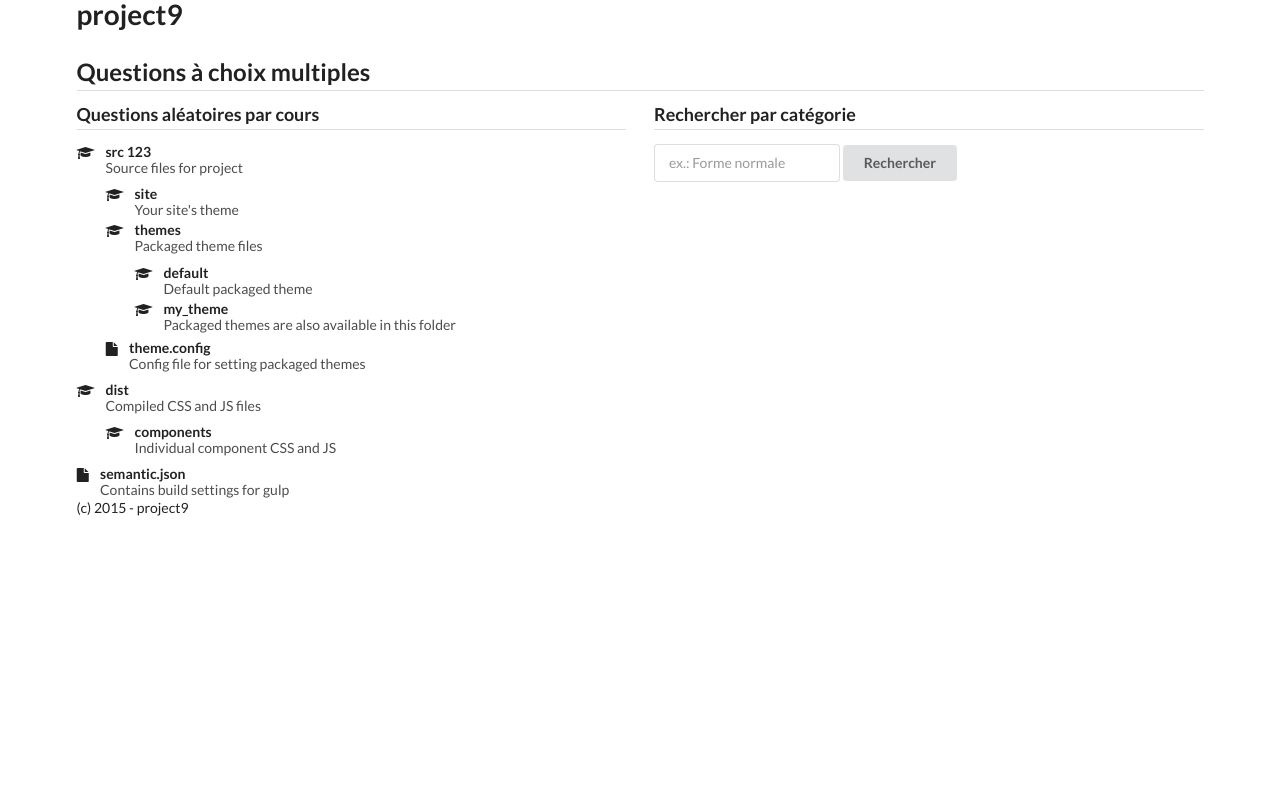
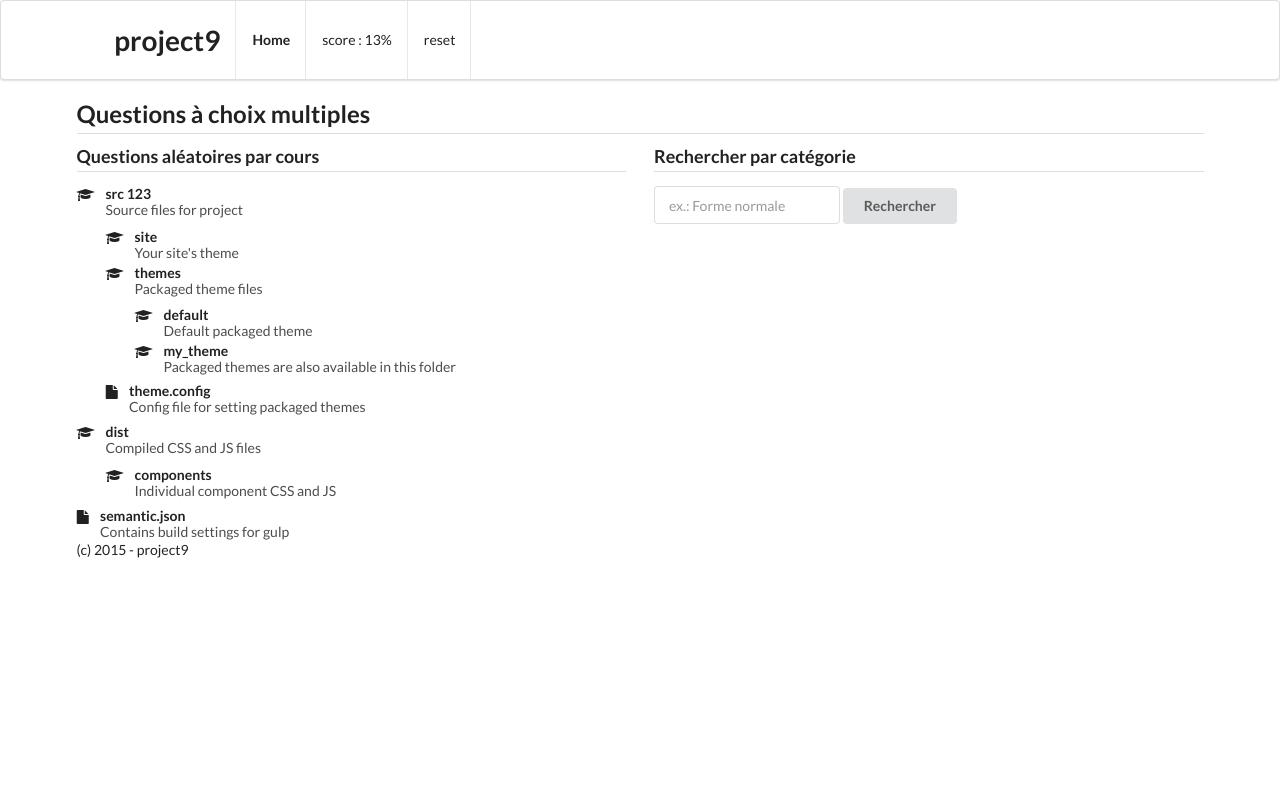
Before and after one commit to 316k/project9, a Flask app: page / in a window 1280 px wide. Shown: the top 800 px of the page. Before the commit the page ends 516 px from the top, so only its background shows below. Run offline with Flask 2, Linux system fonts and the light colour scheme.

Commit message:
Adds a nav bar header thingy.

```diff
--- a/project9/templates/layout.html
+++ b/project9/templates/layout.html
@@ -9,13 +9,28 @@
     <title>{% block title %}{% endblock %} - project9</title>
 
     <link rel="stylesheet" href="{{ url_for('static', filename='bower_components/semantic-ui/dist/semantic.min.css') }}">
+    <link rel="stylesheet" href="/static/default.css">
     {% endblock %}
 </head>
 <body>
-  <div class="ui container">
-    <header class="ui huge header">
-        <h1>project9</h1>
+    <header>
+        <div class="ui menu" id="top-menu">
+            <div class="huge header item">
+                <h1>project9</h1>
+            </div>
+            <a class="header item" href="/">
+                Home
+            </a>
+            <div class="item">
+                score : 13%
+            </div>
+            <a class="item">
+                reset
+            </a>
+        </div>
     </header>
+  <div class="ui container" id="content">
+
     {% block content %}{% endblock %}
     <footer class="ui align center">
         {% block footer %}
```
